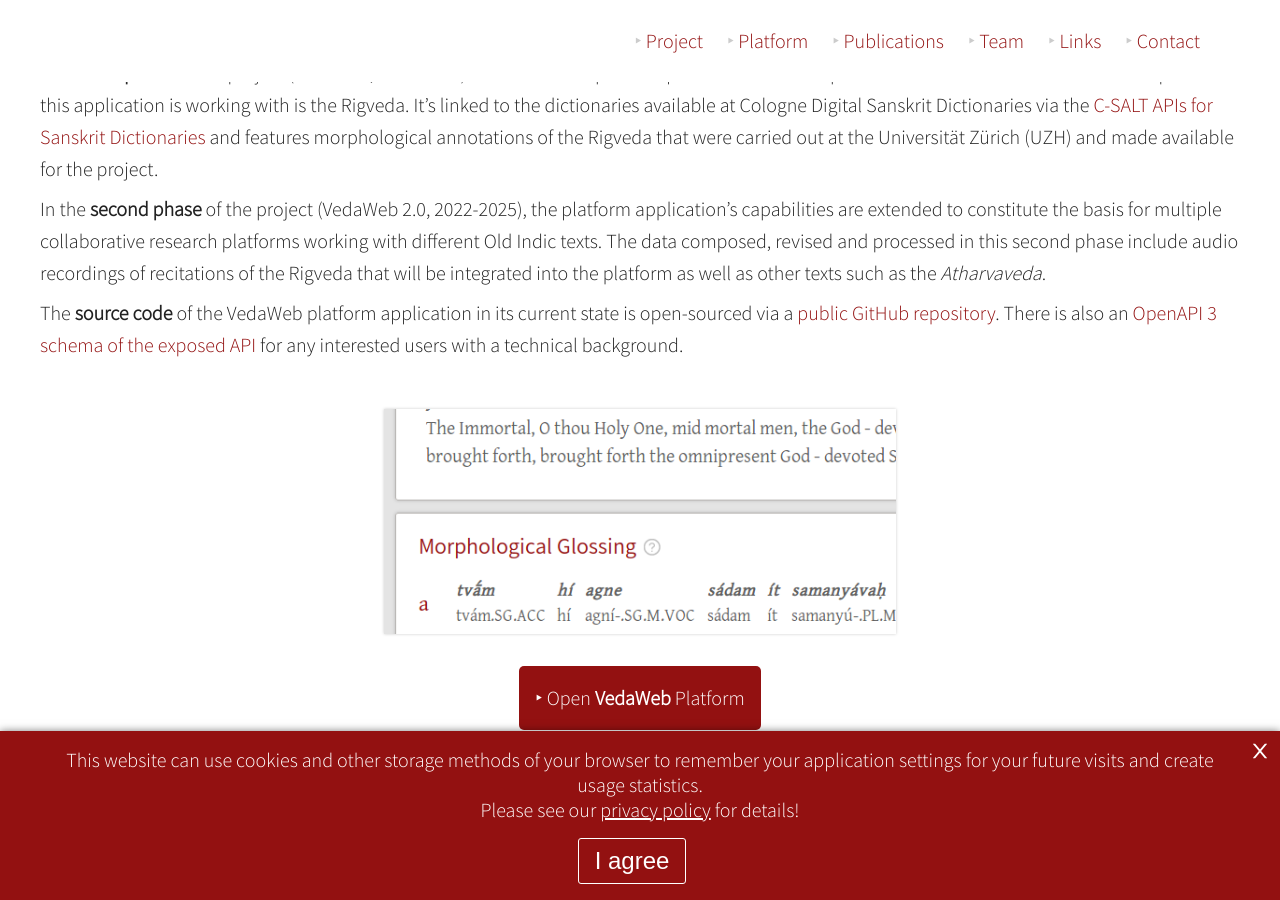
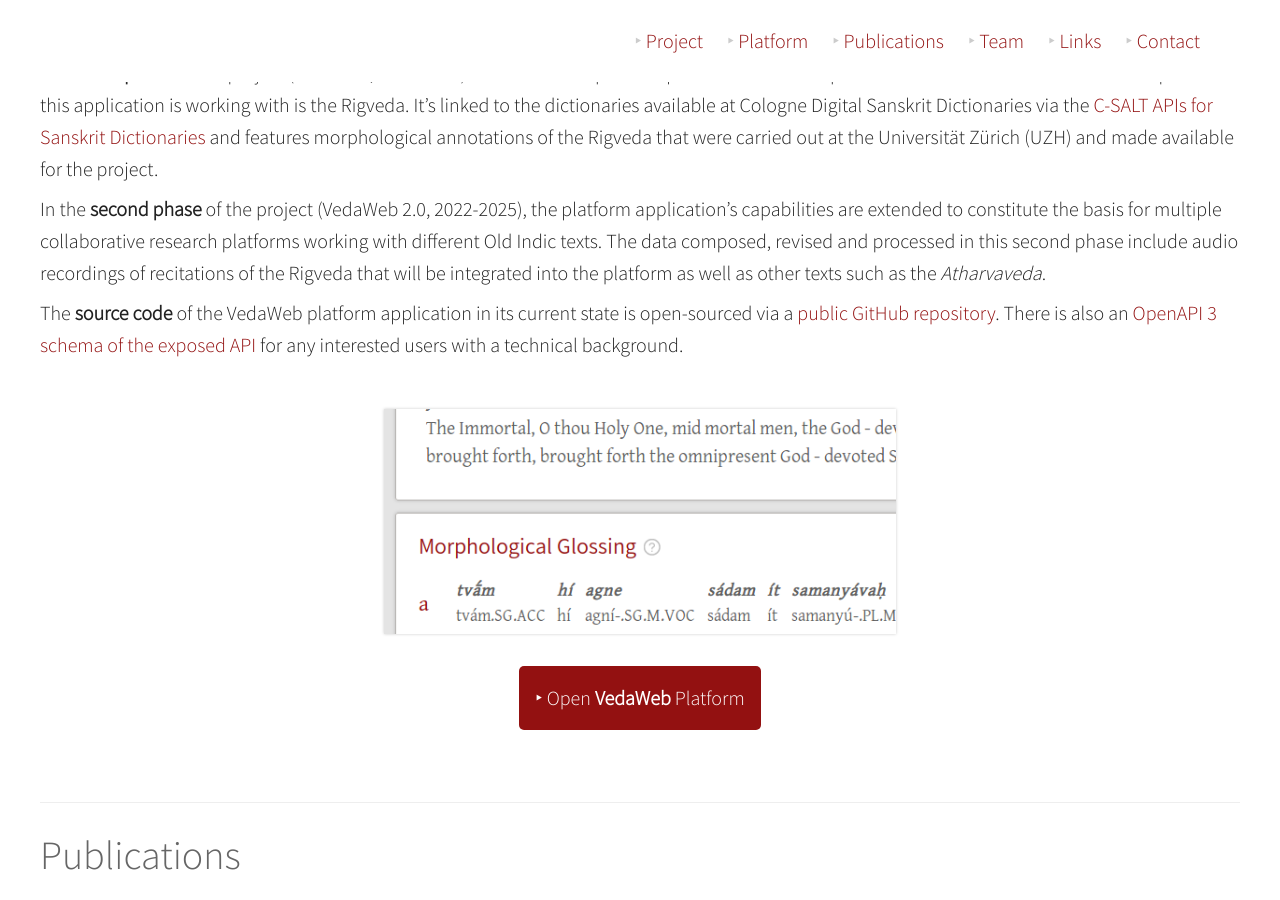
Before and after one commit to VedaWebProject/vedaweb-project-page, a Jekyll site: the page built from index.md, in a window 1280 px wide and 900 px high, scrolled down 466 px. Built offline with Jekyll 4.4.1, drawn with Linux system fonts in a browser that asks for light colours; some of the changed lines change nothing that is shown.

Commit message:
No more privacy

```diff
--- a/_layouts/default.html
+++ b/_layouts/default.html
@@ -151,55 +151,6 @@
 
     </div>
 
-    <script type="text/javascript">
-
-        function usageStatsCode(){
-            var _paq = window._paq || [];
-            /* tracker methods like "setCustomDimension" should be called before "trackPageView" */
-            _paq.push(['setCustomUrl', '/']);
-            _paq.push(['enableHeartBeatTimer', 10]);
-            _paq.push(['trackPageView']);
-            (function() {
-                var u="https://piwik.rrz.uni-koeln.de/piwik/";
-                _paq.push(['setTrackerUrl', u+'matomo.php']);
-                _paq.push(['setSiteId', '253']);
-                var d=document, g=d.createElement('script'), s=d.getElementsByTagName('script')[0];
-                g.type='text/javascript'; g.async=true; g.defer=true; g.src=u+'matomo.js'; s.parentNode.insertBefore(g,s);
-            })();
-        }
-
-        function sawHint(){
-            let ls = window.localStorage.getItem("settings");
-            if (!ls) return false;
-            return JSON.parse(ls).acceptedPrivacyHint !== undefined;
-        }
-
-        function accepted(){
-            let ls = window.localStorage.getItem("settings");
-            if (!ls) return false;
-            return JSON.parse(ls).acceptedPrivacyHint;
-        }
-
-        function setupPrivacy(){
-            if (!accepted()){
-                document.getElementById("privacyhint").style.display = "block";
-                return;
-            }
-            usageStatsCode();
-        }
-
-        function accept(didAccept){
-            document.getElementById("privacyhint").style.display = "none";
-            if (!didAccept) return;
-            let ls = {acceptedPrivacyHint: didAccept};
-            window.localStorage.setItem("settings", JSON.stringify(ls));
-            setupPrivacy();
-        }
-
-        setupPrivacy();
-
-    </script>
-
     <script>
         document.addEventListener("DOMContentLoaded", function () {
             const el = document.querySelector("#navigation")
```
